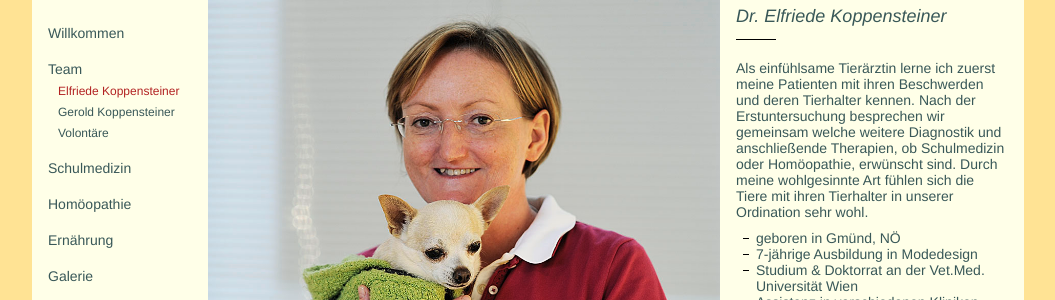
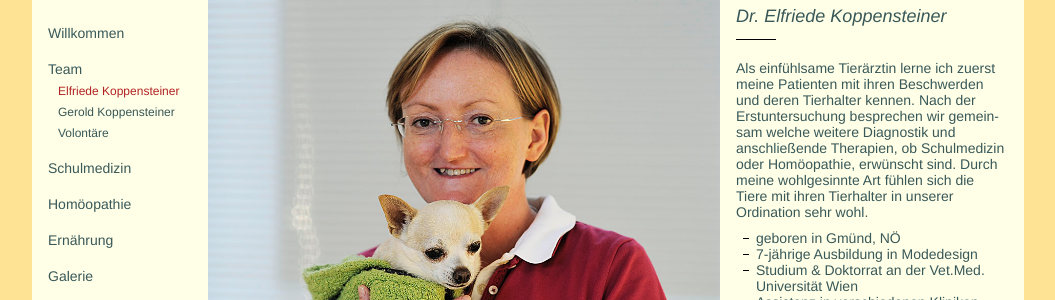
Before and after one commit to richardtraindl/tierarztpraxis-kaiserstrasse.at, a Jekyll site: the page built from team.html, in a window 1280 px wide. Shown: the part 191-491 px from the top of the page, without its empty margins (112-1167 px from the left). Built offline with Jekyll 4.4.1, drawn with Linux system fonts in a browser that asks for light colours.

Commit message:
textänderungen

```diff
--- a/_includes/team/elfi.html
+++ b/_includes/team/elfi.html
@@ -7,7 +7,7 @@
 
     <p style="text-align: left;">
       Als einfühlsame Tierärztin lerne ich zuerst meine Patienten mit ihren Beschwerden und deren Tierhalter kennen.
-      Nach der Erstuntersuchung besprechen wir gemeinsam welche weitere Diagnostik und anschließende Therapien, ob Schulmedizin oder Homöopathie, erwünscht sind.
+      Nach der Erstuntersuchung besprechen wir gemein-sam welche weitere Diagnostik und anschließende Therapien, ob Schulmedizin oder Homöopathie, erwünscht sind.
       Durch meine wohlgesinnte Art fühlen sich die Tiere mit ihren Tierhalter in unserer Ordination sehr wohl.
     </p>
 
```
